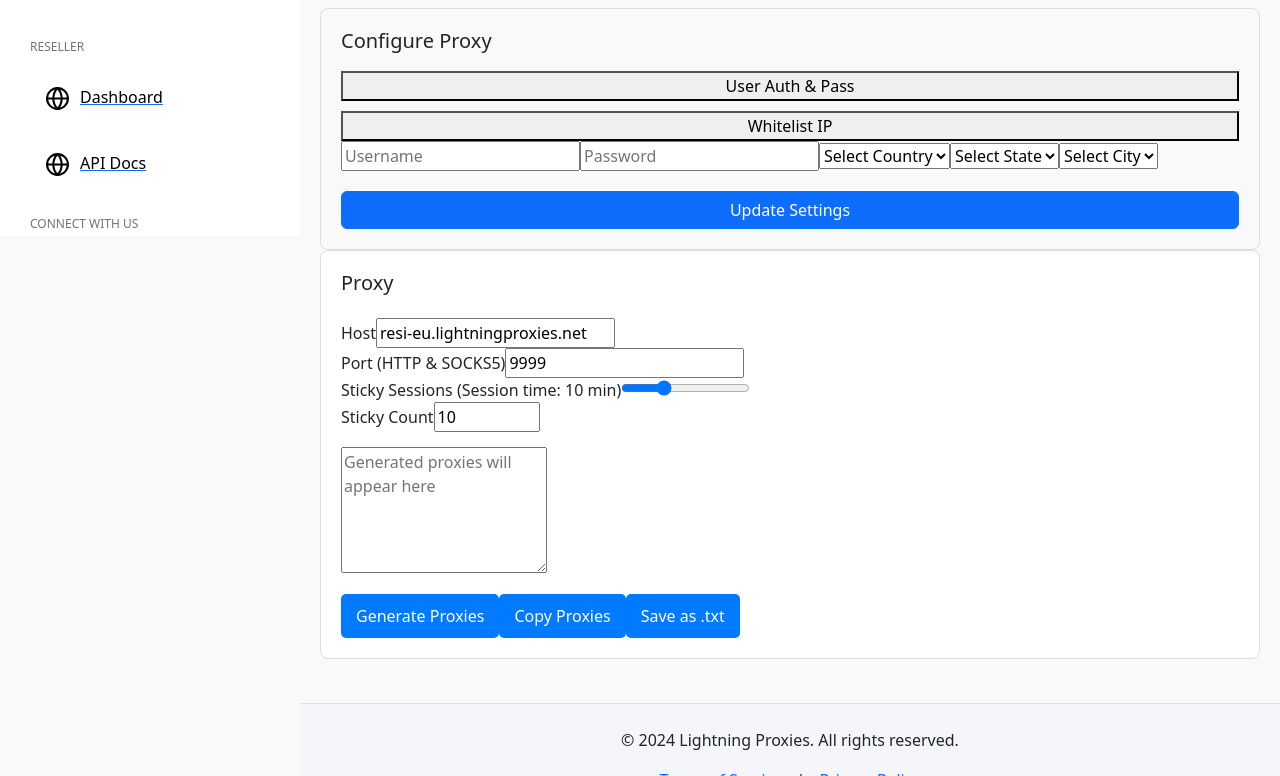
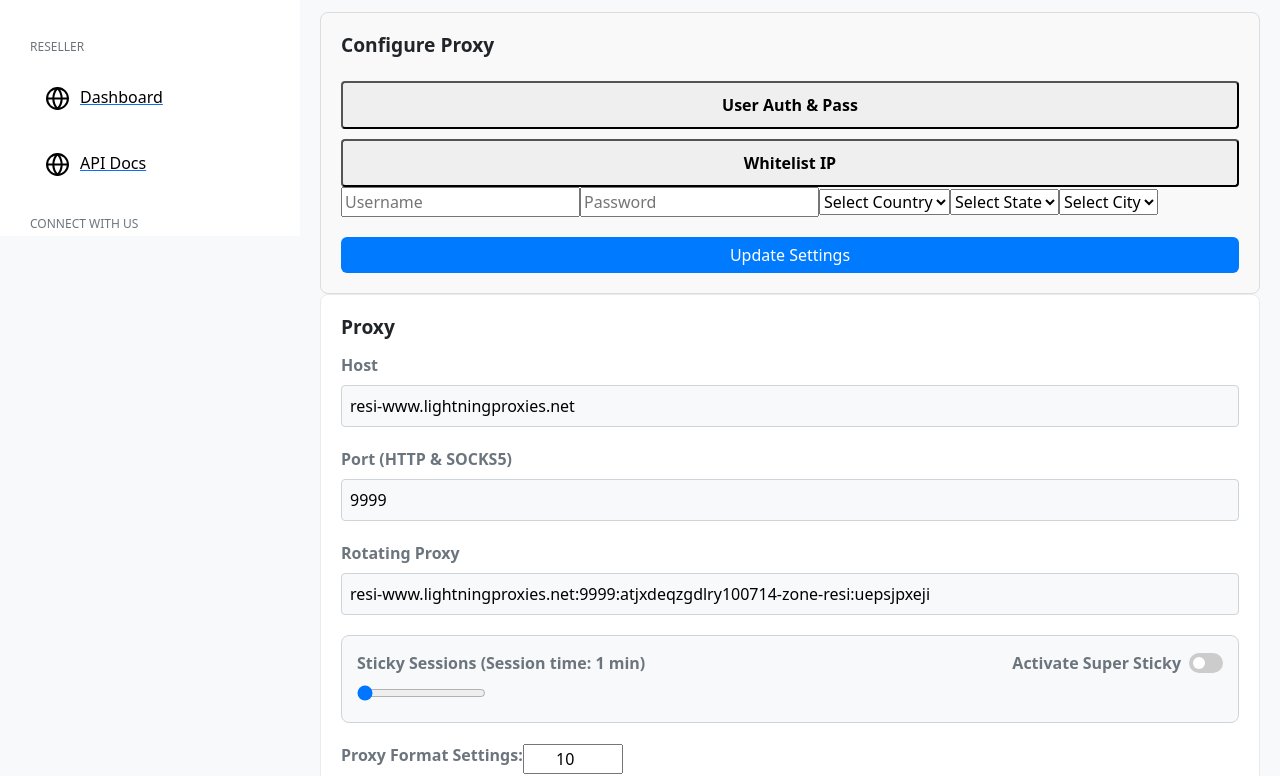
Before and after one commit to myselfabhi/lightningdev-dashboard, a Next.js app in the folder lightningdev-dashboard/: page /generate-proxy in a window 1280 px wide. Shown: the part 564-1340 px from the top of the page. Built offline with nearby package versions, Linux system fonts and the light colour scheme; grey boxes are pictures that could not be loaded.

Commit message:
fix: ui update of Proxy Details

```diff
--- a/lightningdev-dashboard/src/components/ProxyDetails.css
+++ b/lightningdev-dashboard/src/components/ProxyDetails.css
@@ -1,63 +1,166 @@
-/* src/components/ProxyDetails.css */
-
 .proxy-details {
-    display: flex;
-    flex-direction: column;
-    gap: 15px;
   padding: 20px;
-    background-color: #fff;
-    border: 1px solid #ddd;
+  background-color: #ffffff;
+  border: 1px solid #e9ecef;
   border-radius: 8px;
 }
 
-  .proxy-details .header {
+h5 {
+  font-size: 1.2rem;
+  margin-bottom: 15px;
+  font-weight: bold;
+}
+
+.proxy-config {
+  display: flex;
+  flex-direction: column;
+  gap: 20px;
+  margin-bottom: 20px;
+}
+
+.config-row {
+  display: flex;
+  flex-direction: column;
+}
+
+label {
+  font-weight: bold;
+  margin-bottom: 8px;
+  color: #6c757d;
+}
+
+.read-only-input {
+  background-color: #f8f9fa;
+  border: 1px solid #ced4da;
+  border-radius: 4px;
+  padding: 8px;
+}
+
+.sticky-session-box {
+  padding: 15px;
+  background-color: #f8f9fa;
+  border: 1px solid #ced4da;
+  border-radius: 8px;
+}
+
+.sticky-session-heading {
+  font-weight: bold;
+  color: #6c757d;
+}
+
+.toggle-wrapper {
+  display: flex;
+  align-items: center;
+}
+
+.switch {
+  position: relative;
+  display: inline-block;
+  width: 34px;
+  height: 20px;
+}
+
+.switch input {
+  opacity: 0;
+  width: 0;
+  height: 0;
+}
+
+.slider {
+  position: absolute;
+  cursor: pointer;
+  top: 0;
+  left: 0;
+  right: 0;
+  bottom: 0;
+  background-color: #ccc;
+  transition: 0.4s;
+  border-radius: 20px;
+}
+
+.slider:before {
+  position: absolute;
+  content: "";
+  height: 12px;
+  width: 12px;
+  left: 4px;
+  bottom: 4px;
+  background-color: white;
+  transition: 0.4s;
+  border-radius: 50%;
+}
+
+input:checked + .slider {
+  background-color: #007bff;
+}
+
+input:checked + .slider:before {
+  transform: translateX(14px);
+}
+
+.proxy-format-settings {
   display: flex;
   justify-content: space-between;
   align-items: center;
 }
 
-  .proxy-details .header h3 {
-    font-size: 1.5rem;
+.proxy-format-heading {
   font-weight: bold;
+  color: #6c757d;
 }
 
-  .proxy-details .stats {
-    display: flex;
-    justify-content: space-between;
-    gap: 20px;
-  }
-
-  .proxy-details .stat-card {
-    flex: 1;
-    padding: 15px;
-    border: 1px solid #ddd;
-    border-radius: 8px;
-    background-color: #f8f9fa;
+.sticky-count-input {
+  width: 100px;
   text-align: center;
 }
 
-  .proxy-details .stat-card h4 {
-    font-size: 1.25rem;
-    font-weight: bold;
-    margin: 0;
+textarea {
+  width: 100%;
+  height: 200px;
+  border: 1px solid #ced4da;
+  border-radius: 4px;
+  padding: 10px;
+  resize: none;
 }
 
-  .proxy-details .stat-card p {
-    margin: 5px 0 0;
-    font-size: 1rem;
-    color: #666;
+.proxy-actions {
+  display: flex;
+  gap: 10px;
+  margin-top: 15px;
 }
 
-  .proxy-details button {
-    margin-top: 15px;
+button {
   padding: 10px 15px;
-    color: #fff;
-    background-color: #007bff;
-    border: none;
-    border-radius: 5px;
-    cursor: pointer;
+  font-weight: bold;
+  border-radius: 4px;
 }
 
-  .proxy-details button:hover {
+.btn-primary {
+  background-color: #007bff;
+  color: #fff;
+  border: none;
+}
+
+.btn-primary:hover {
   background-color: #0056b3;
 }
+
+.btn-outline-primary {
+  background-color: transparent;
+  color: #007bff;
+  border: 1px solid #007bff;
+}
+
+.btn-outline-primary:hover {
+  background-color: #e9f7ff;
+}
+
+.btn-outline-secondary {
+  background-color: transparent;
+  color: #6c757d;
+  border: 1px solid #6c757d;
+}
+
+.btn-outline-secondary:hover {
+  background-color: #f8f9fa;
+}
--- a/lightningdev-dashboard/src/components/ProxyDetails.tsx
+++ b/lightningdev-dashboard/src/components/ProxyDetails.tsx
@@ -1,15 +1,17 @@
 import React, { useState } from "react";
+import toast, { Toaster } from "react-hot-toast";
 import "./ProxyDetails.css";
 
 const ProxyDetails: React.FC = () => {
-  const [sessionTime, setSessionTime] = useState<number>(10); // Default session time in minutes
+  const [sessionTime, setSessionTime] = useState<number>(1); // Default session time in minutes
   const [stickyCount, setStickyCount] = useState<number>(10); // Default sticky proxy count
+  const [isSuperSticky, setIsSuperSticky] = useState<boolean>(false); // Super sticky toggle
   const [proxies, setProxies] = useState<string[]>([]); // Generated proxies
 
   const generateProxies = () => {
-    const baseProxy = "resi-eu.lightningproxies.net:9999"; // Example base proxy
-    const username = "dnzkfhzjlkcobzp90166-zone-resi-region-de";
-    const password = "lsusonhymn";
+    const baseProxy = "resi-www.lightningproxies.net:9999";
+    const username = "atjxdeqzgdlry100714-zone-resi";
+    const password = "uepsjpxeji";
 
     const generatedProxies = Array.from({ length: stickyCount }, (_, idx) => {
       const sessionID = Math.random().toString(36).substr(2, 8); // Generate random session ID
@@ -19,9 +21,14 @@
     setProxies(generatedProxies);
   };
 
+  const handleSuperStickyToggle = () => {
+    setIsSuperSticky((prev) => !prev);
+    toast(isSuperSticky ? "Sticky mode deactivated" : "Sticky mode activated");
+  };
+
   const copyToClipboard = () => {
     navigator.clipboard.writeText(proxies.join("\n"));
-    alert("Proxies copied to clipboard!");
+    toast.success("Proxies copied to clipboard!");
   };
 
   const downloadAsText = () => {
@@ -36,41 +43,89 @@
 
   return (
     <div className="proxy-details">
+      <Toaster position="top-right" />
+
       <h5>Proxy</h5>
       <div className="proxy-config">
-        <div>
+        {/* Host and Port */}
+        <div className="config-row">
           <label>Host</label>
-          <input type="text" value="resi-eu.lightningproxies.net" readOnly />
+          <input
+            type="text"
+            value="resi-www.lightningproxies.net"
+            readOnly
+            className="read-only-input"
+          />
         </div>
-        <div>
+        <div className="config-row">
           <label>Port (HTTP & SOCKS5)</label>
-          <input type="text" value="9999" readOnly />
+          <input
+            type="text"
+            value="9999"
+            readOnly
+            className="read-only-input"
+          />
         </div>
-        <div>
-          <label>Sticky Sessions (Session time: {sessionTime} min)</label>
+
+        {/* Rotating Proxy */}
+        <div className="config-row">
+          <label>Rotating Proxy</label>
+          <input
+            type="text"
+            value="resi-www.lightningproxies.net:9999:atjxdeqzgdlry100714-zone-resi:uepsjpxeji"
+            readOnly
+            className="read-only-input"
+          />
+        </div>
+
+        {/* Sticky Sessions */}
+        <div className="sticky-session-box">
+          <div className="d-flex justify-content-between align-items-center">
+            <label className="sticky-session-heading">
+              Sticky Sessions (Session time: {sessionTime} min)
+            </label>
+            <div className="toggle-wrapper">
+              <label className="toggle-label me-2">Activate Super Sticky</label>
+              <label className="switch">
+                <input
+                  type="checkbox"
+                  checked={isSuperSticky}
+                  onChange={handleSuperStickyToggle}
+                />
+                <span className="slider round"></span>
+              </label>
+            </div>
+          </div>
           <input
             type="range"
             min={1}
             max={30}
             value={sessionTime}
             onChange={(e) => setSessionTime(Number(e.target.value))}
+            className="session-slider"
           />
         </div>
-        <div>
-          <label>Sticky Count</label>
+
+        {/* Proxy Format Settings */}
+        <div className="proxy-format-settings">
+          <div className="d-flex justify-content-between align-items-center">
+            <label className="proxy-format-heading">Proxy Format Settings:</label>
             <input
               type="number"
               value={stickyCount}
               onChange={(e) => setStickyCount(Number(e.target.value))}
               min={1}
               max={1000}
+              className="sticky-count-input"
             />
           </div>
         </div>
+      </div>
 
+      {/* Proxy Output Section */}
       <div className="proxy-output">
         <textarea
-          rows={5}
+          rows={10}
           value={proxies.join("\n")}
           readOnly
           placeholder="Generated proxies will appear here"
```
Lines whose indentation alone changed are shown as unchanged.
